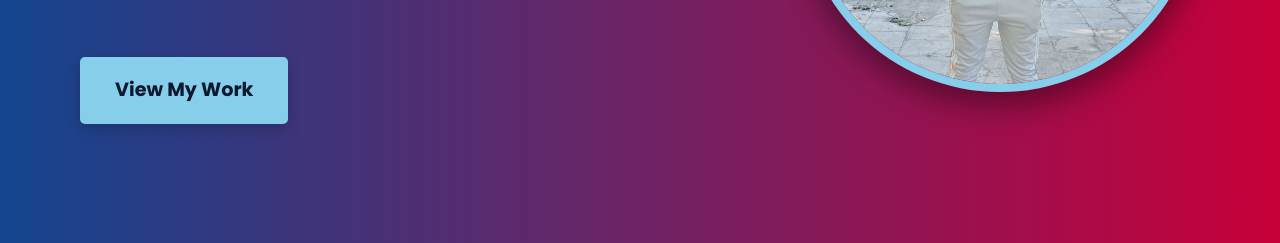
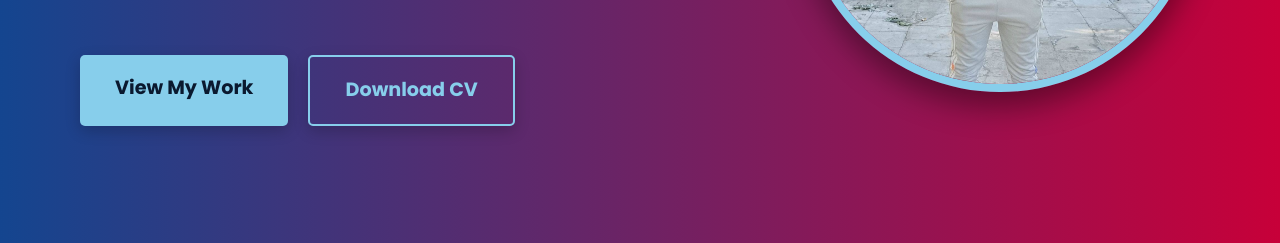
Before and after one commit to Abdo2000-1/Abdo-Al-Adawy-Portfolio, a plain HTML site: page index.html in a window 1280 px wide. Shown: the part 557-800 px from the top of the page. Drawn offline with Linux system fonts and the light colour scheme.

Commit message:
My website's files.

```diff
--- a/index.html
+++ b/index.html
@@ -24,10 +24,13 @@
     <header class="hero">
         <div class="hero-bg-overlay"></div> <div class="hero-container">
             <div class="hero-text">
-                <h1>Software Engineer & Game Developer</h1>
-                <p>Building innovative software solutions and immersive game experiences.</p>
-                <a href="#projects" class="cta-button">View My Work</a>
-            </div>
+    <h1>Software Engineer & Game Developer</h1>
+    <p>Building innovative software solutions and immersive game experiences.</p>
+    <div class="hero-buttons">
+        <a href="#projects" class="cta-button">View My Work</a>
+        <a href="My_CV.pdf" target="_blank" class="cta-button secondary">Download CV</a>
+    </div>
+</div>
             <div class="hero-image">
                 <img src="profile.png" alt="Abdo Al Adawy Professional Photo">
                 </div>
--- a/style.css
+++ b/style.css
@@ -438,3 +438,21 @@ section.visible {
     opacity: 1;
     transform: translateY(0);
 }
+/* --- Hero Buttons Container --- */
+.hero-buttons {
+    display: flex; /* لوضع الأزرار بجانب بعضها */
+    gap: 20px; /* مسافة بين الزرين */
+    margin-top: 40px; /* مسافة من النص الذي فوقه */
+}
+
+/* --- Secondary Button Style (for CV) --- */
+.cta-button.secondary {
+    background-color: transparent; /* خلفية شفافة */
+    color: var(--sky-blue); /* لون النص لبني */
+    border: 2px solid var(--sky-blue); /* إطار باللون اللبني */
+}
+
+.cta-button.secondary:hover {
+    background-color: var(--sky-blue-tint); /* لون لبني شفاف عند الوقوف عليه */
+    color: var(--sky-blue);
+}
```
Also changed, not shown: 1 other file.
